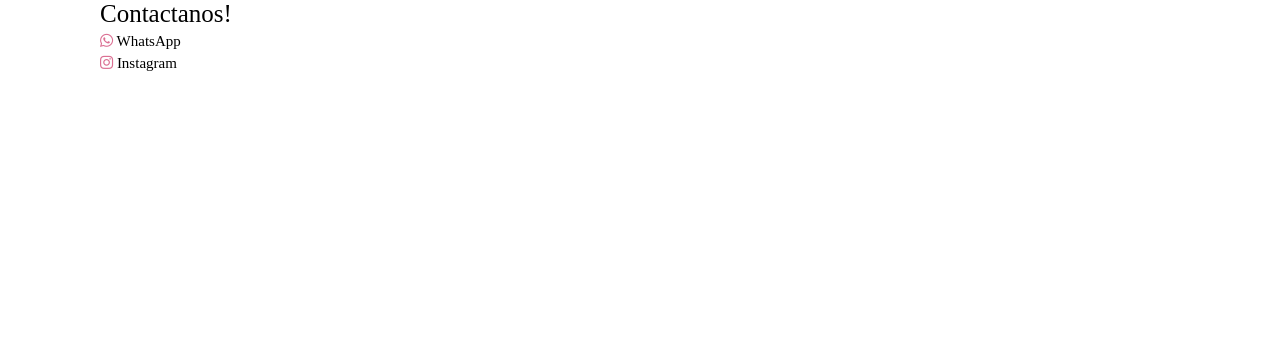
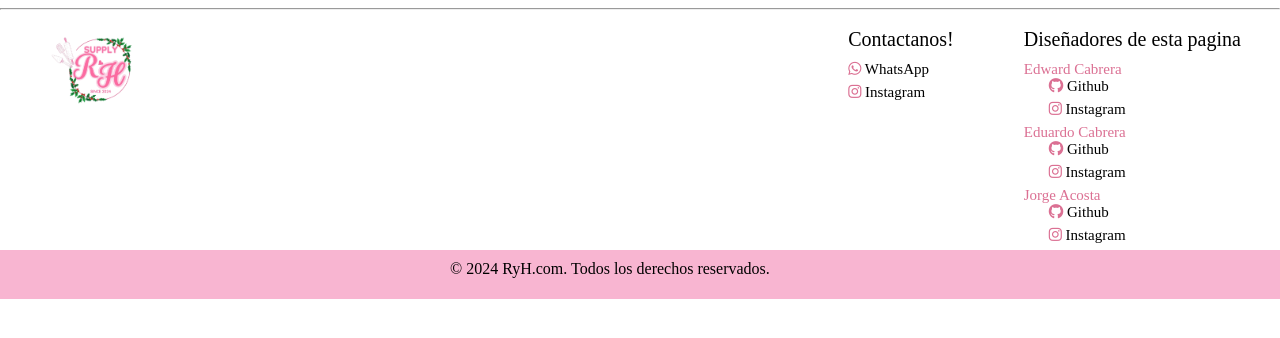
Before and after one commit to Edward2323/Page-RyH, a plain HTML site: page index.html in a window 1280 px wide. Drawn offline with Linux system fonts and the light colour scheme.

Commit message:
Crear apartado de diseñadores footer

```diff
--- a/index.html
+++ b/index.html
@@ -21,15 +21,23 @@
         <section class="productos">
 
         </section>
+
+
+        <hr>
     </main>
+
     <Footer>
-        <div class="contactanos">
 
-            <p class= "list-title">
+        <section class="footer-information-section">
+            <img src="./public/Logo.png" alt="Logo-RyH" class="logo-footer">
+
+            <div class="div-contact-us">
+
+                <p class= "list-title-contact-us">
                     Contactanos!
                 </p>
 
-            <ul class="Redes">
+                <ul class="list-networks">
                     <li>
                         <i class="fab fa-whatsapp fa-1x"></i>
                         <a href="https://wa.me/18092193639">WhatsApp</a>
@@ -43,13 +51,88 @@
             </div>
 
 
+            <div class="div-designers">
+
+
+                <p class= "list-title-designers">
+                    Diseñadores de esta pagina
+                </p>
+
+                <ul class="list-designers">
+
+                    <li>
+
+                        <p class="programmer">
+                            Edward Cabrera
+                        </p>
+
+                        <ul class="programmer-networks">
+                            <li>
+                                <i class="fab fa-github fa-1x"></i>
+                                <a href="https://github.com/Edward2323">Github</a>
+                            </li>
+
+                            <li>
+                                <i class="fab fa-instagram fa-1x"></i>
+                                <a href="">Instagram</a>
+                            </li>
+                        </ul>
+
+                    </li>
+
+                    <li>
+
+                        <p class="programmer">
+                            Eduardo Cabrera
+                        </p>
+
+                        <ul class="programmer-networks">
+                            <li>
+                                <i class="fab fa-github fa-1x"></i>
+                                <a href="https://github.com/EduardoCabreraCarvajalWGEdd">Github</a>
+                            </li>
+
+                            <li>
+                                <i class="fab fa-instagram fa-1x"></i>
+                                <a href="https://www.instagram.com/cabreracarvajal?utm_source=ig_web_button_share_sheet&igsh=ZDNlZDc0MzIxNw==">Instagram</a>
+                            </li>
+                        </ul>
+
+                    </li>
+
+                    <li>
+
+                        <p class="programmer">
+                            Jorge Acosta
+                        </p>
+
+                        <ul class="programmer-networks">
+                            <li>
+                                <i class="fab fa-github fa-1x"></i>
+                                <a href="https://github.com/Raybelino">Github</a>
+                            </li>
+
+                            <li>
+                                <i class="fab fa-instagram fa-1x"></i>
+                                <a href="https://www.instagram.com/jrayber/?utm_source=ig_web_button_share_sheet">Instagram</a>
+                            </li>
+                        </ul>
+
+                    </li>
+
+                </ul>
             <div>
 
+        </section>
+
+        <div class="derechos">
+            <p>
+                &copy; 2024 RyH.com. Todos los derechos reservados.
+            </p>
         </div>
 
-        <div>
 
-        </div>
+
     </Footer>
 
 </body>
--- a/style/indexdesing.css
+++ b/style/indexdesing.css
@@ -2,30 +2,87 @@ body {
     margin: 0;
     padding: 0;
 }
+
+
+
+
+
+
+
+
+
+
+
+
+
+
+
+
+
+
+
+
+
+
+
+
+
+
+
+
+
+
+
+
+
+
+
+
+
+
+
+
+
+
+
 
 /*----Footer*/
 Footer{
     margin-left: 0;
 }
 
-.contactanos{
+.footer-information-section{
+    display: flex;
+    justify-content: flex-start;
+}
+
+.logo-footer{
+    width: 100x;
+    height: 100px;
+    padding: 0%;
+    margin: 0px 0 0 50px;
 
 }
 
-.list-title{
-    margin: 0 0 5px 100px;
-    font-size: 25px;
-
-}
-
-.Redes{
-    margin: 0 0 0 100px;
+.div-contact-us{
+    margin: 10px 0px 0 700px;
     padding: 0;
     list-style-type: none;
     font-size: 15px;
 }
 
-.Redes  li{
+.div-designers{
+    margin: 10px 0 0 70px;
+}
+
+.list-title-contact-us, .list-title-designers{
+    margin: 0 0 10px 0px;
+    font-size: 20px;
+
+}
+
+.list-networks, .list-designers{
+
     color: palevioletred;
     margin: 0 0 5px 0;
     padding: 0;
@@ -33,10 +90,33 @@ Footer{
     font-size: 15px;
 }
 
-.Redes a{
+.list-networks li, .list-designers li{
+    margin: 0px 0px 6px 0px;
+    list-style-type: none;
+    text-decoration: none;
+}
+
+.programmer-networks{
+    margin-left: 25px;
+    padding: 0px;
+}
+
+.list-designers p{
+    margin: 0px
+}
+
+.list-networks a, .list-designers a{
     text-decoration: none;
     color: black;
 }
 
+.derechos{
+    background-color: #f8b5d1;
+    padding: 0px 10px 5px 450px;
+}
 
-/*----/
+.derechos p{
+    margin-top: 0px;
+    padding-top: 10px;
+}
+/*----*/
```
Also changed, not shown: 1 other file. Lines whose indentation alone changed are shown as unchanged.
